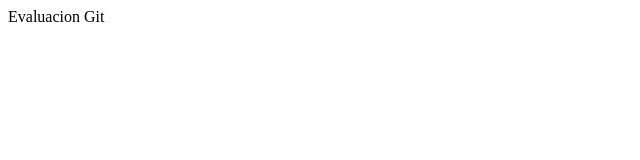
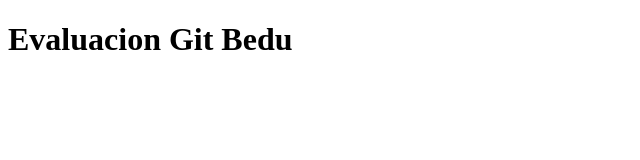
Before and after one commit to aeonclouzeau/EJEMPLOBEDU, a plain HTML site: page index.html in a window 1280 px wide. Shown: the whole page, without its empty margins (0-640 px from the left). Drawn offline with Linux system fonts and the light colour scheme.

Commit message:
Se creo documento index.html y se agrego su contenido

```diff
--- a/index.html
+++ b/index.html
@@ -1,5 +1,9 @@
 <!DOCTYPE html>
 <html>
-   <head>Evaluacion Git</head>
-
+   <head>
+       <title>EjemploBedu Git</title>
+   </head>
+   <body>
+       <h1>Evaluacion Git Bedu</h1>
+   </body>
 </html>
```
